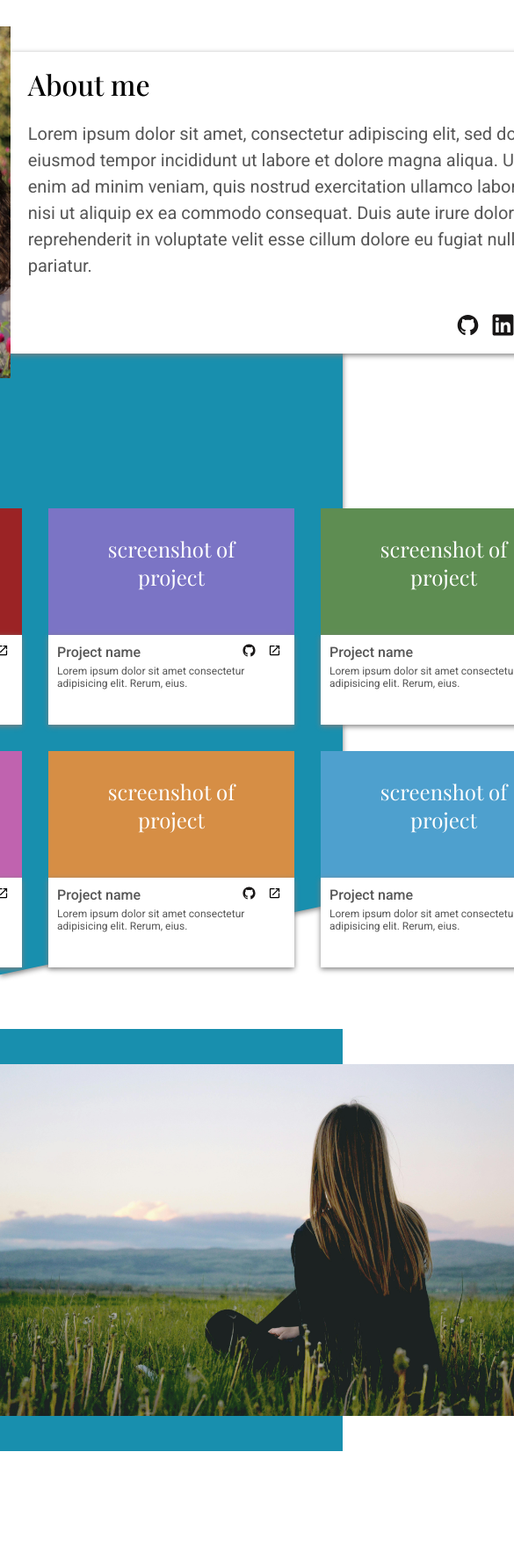
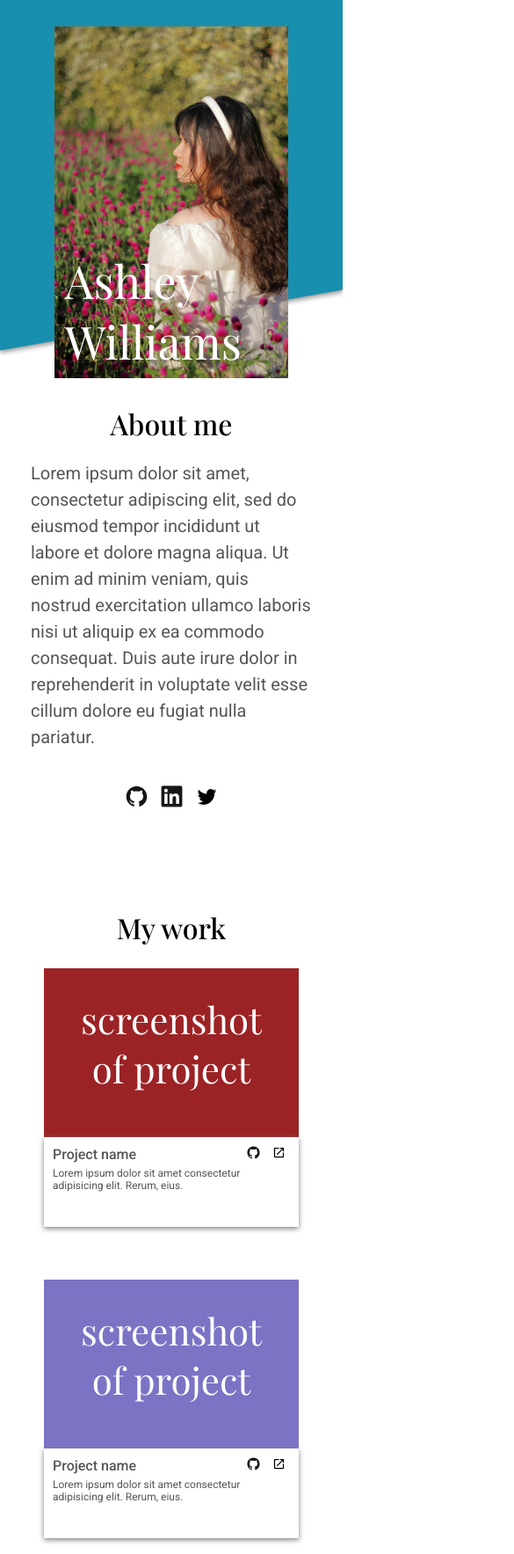
Before and after one commit to adubasava/homepage, a plain HTML site: page index.html in a window 390 px wide. Shown: the top 1767 px of the page at 88% size, 585 px wide, since content can reach past the window. Before the commit the page ends 1650 px from the top, so only its background shows below. Drawn offline with nearby package versions, Linux system fonts and the light colour scheme; a web font is replaced by a local one.

Commit message:
Improve desktop version and add mobile

```diff
--- a/index.html
+++ b/index.html
@@ -161,7 +161,6 @@
             </div>
         </div>
     </div>
-    <div class="background2">
     <div class="contact">
         <div class="contact-text">
             <h1>Contact me</h1>
@@ -169,7 +168,7 @@
                 Please get in touch if you think our work could be mutually beneficial!
             </p>
             <p>
-                    1234 Random Road
+                1234 Random Road<br>
                 Random Town, California 12345
             </p>
             <div class="phone">
@@ -191,8 +190,11 @@
                 </svg>
             </div>
         </div>
-            <img src="./img/pexels-juresiric-691919.jpg" alt="another profile picture">
-        </div>
+        <picture>
+            <source media="(max-width: 599px)" srcset="./img/pexels-juresiric-691919m.jpg" />
+            <source media="(min-width: 600px)" srcset="./img/pexels-juresiric-691919.jpg" />
+            <img src="./img/pexels-juresiric-691919.jpg" alt="nother profile picture" />
+        </picture>
     </div>
 </body>
 </html>
--- a/style.css
+++ b/style.css
@@ -16,7 +16,8 @@ body {
     width: 100%;
     height: 100%;
     background-color: #188FAE;
-    transform: skewY(-12deg) translateY(calc(80vw * tan(-30deg)));
+    transform: skew(0deg, -10deg);
+    top: -480px;
     z-index: -1;
     box-shadow: 0px 2px 6px gray;
 }
@@ -26,11 +27,11 @@ body {
     justify-content: center;
     align-items: center;
     margin: 30px 50px;
-    width: 900px;
+    max-width: 900px;
     box-sizing: content-box;
 }
 
-.header img, .contact img {
+.header img, picture img {
     max-height: 400px;
 }
 
@@ -78,7 +79,7 @@ h1 {
 
 .projects {
     margin: 70px 50px;
-    width: 900px;
+    max-width: 900px;
 }
 
 .cards {
@@ -146,17 +147,9 @@ h4 {
     margin-right: 5px;
 }
 
-.background2 {
+.contact {
     background-color: #188FAE;
     width: 100%;
-    display: flex;
-    justify-content: center;
-    align-items: center;
-}
-
-.contact {
-    width: 900px;
-    box-sizing: content-box;
     color: white;
     padding: 40px 50px;
     display: flex;
@@ -184,3 +177,92 @@ h4 {
     align-items: center;
     gap: 5px;
 }
+
+@media (max-width: 1100px) {
+
+    .header {
+        min-width: 320px;
+        max-width: 600px;
+    }
+
+    .name {
+        font-size: 52px;
+        left: 12px;
+    }
+
+    .about {
+        box-shadow: none;
+        z-index: -2;
+        margin-top: 15px;
+        margin-bottom: 0px;
+        padding: 15px 0px;
+    }
+
+    .about h1, .projects h1 {
+        text-align: center;
+        margin-bottom: 10px;
+        margin-top: 0px;
+    }
+
+    .cards, .header, .contact {
+        display: flex;
+        flex-direction: column;
+        justify-content: center;
+        align-items: center;
+    }
+
+    .contact {
+        margin-top: 50px;
+        padding: 15px 0px 0px 0px;
+        min-width: 320px;
+    }
+
+    .card {
+        padding: 15px 0px;
+    }
+
+    .screenshot1, .screenshot2, .screenshot3, .screenshot4, .screenshot5, .screenshot6 {
+        font-size: 42px;
+    }
+
+    .links3, .links {
+        display: flex;
+        justify-content: center;
+        align-items: center;
+    }
+
+    .contact-text h1:nth-child(1) {
+        text-align: center;
+    }
+
+    .contact-text p:nth-child(2) {
+        font-size: 24px;
+        margin-top: 10px;
+        margin-bottom: 40px;
+    }
+
+    .contact-text p:nth-child(3) {
+        margin-bottom: 30px;
+    }
+
+    .contact-text div:nth-child(4) {
+        margin-bottom: 0px;
+    }
+
+    .phone svg, .email svg {
+        display: none;
+    }
+
+    picture {
+        width: 100%;
+        height: 100%;
+        display: flex;
+    }
+
+    picture img {
+        object-fit: cover;
+        height: auto;
+        width: 100%;
+    }
+
+}
```
Also changed, not shown: img/pexels-juresiric-691919m.jpg (added), img/pexels-juresiric-691919t.jpg (added). Lines whose indentation alone changed are shown as unchanged.
